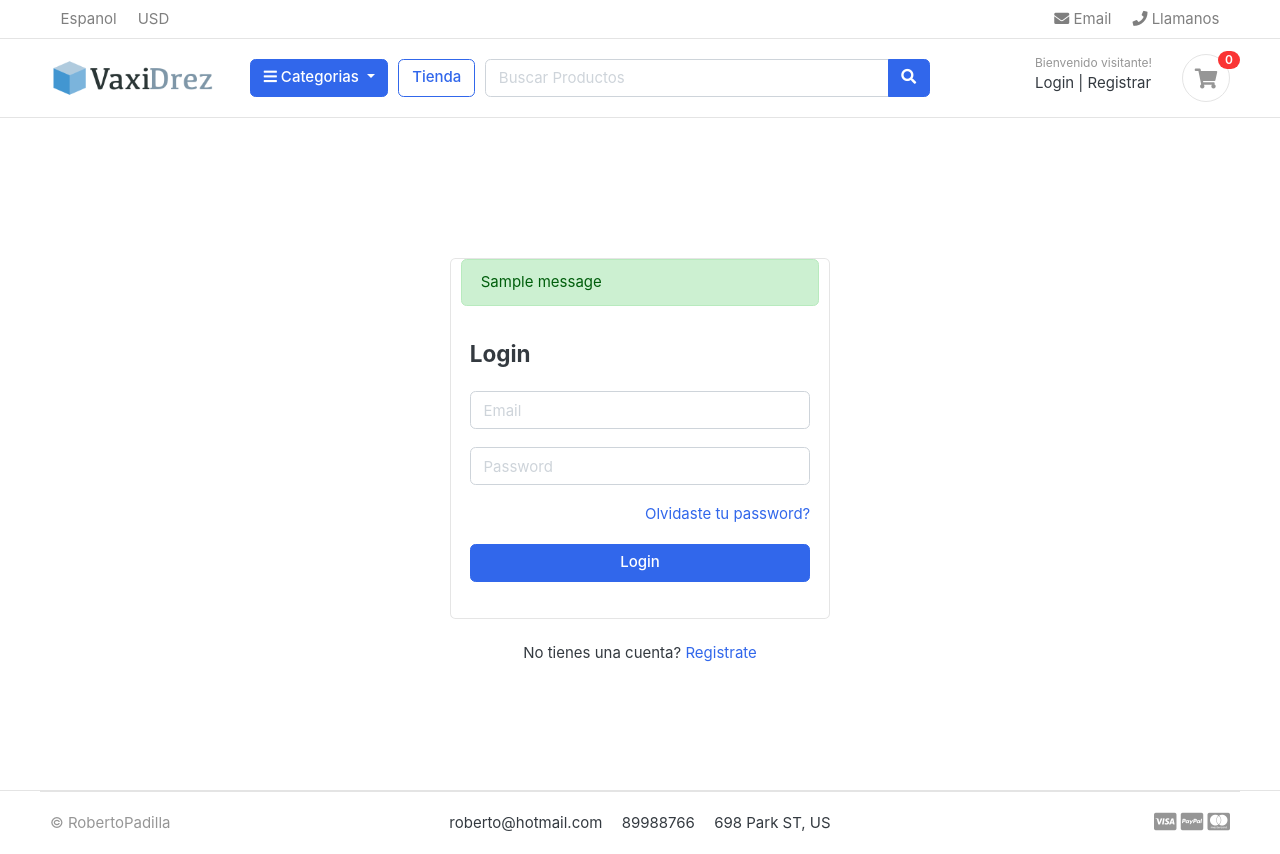
After one commit to RobertoPadilla-dev/ecommerce-django, a Django app: page /accounts/login/ in a window 1280 px wide. The commit adds this page. Run offline with Django 5.2, Linux system fonts and the light colour scheme; tables that the repository leaves empty hold one stand-in row (values such as "Sample post"); one stand-in notice (Sample message) is shown; some web fonts are replaced.

Commit message:
Modulo de login

```diff
--- /dev/null
+++ b/accounts/urls.py
@@ -0,0 +1,8 @@
+from django.urls import path
+from . import views
+
+urlpatterns = [
+    path('register/', views.register, name='register'),
+    path('login/', views.login, name='login'),
+    path('logout/', views.logout, name='logout'),
+]
--- a/accounts/views.py
+++ b/accounts/views.py
@@ -1,3 +1,57 @@
-from django.shortcuts import render
+from django.shortcuts import render, redirect
+from .forms import RegistrationForm
+from .models import Account
+from django.contrib import messages, auth
+from django.contrib.auth.decorators import login_required
 
 # Create your views here.
+def register(request):
+    form = RegistrationForm()
+    if request.method == 'POST':
+        form = RegistrationForm(request.POST)
+        if form.is_valid():
+            first_name = form.cleaned_data['first_name']
+            last_name = form.cleaned_data['last_name']
+            phone_number = form.cleaned_data['phone_number']
+            email = form.cleaned_data['email']
+            password = form.cleaned_data['password']
+            username = email.split("@")[0]
+            user = Account.objects.create_user(first_name=first_name, last_name=last_name, email=email, username=username, password=password)
+            user.phone_number = phone_number
+            user.save()
+            messages.success(request, 'Se registro el usuario exitosamente')
+            return redirect('register')
+
+
+
+    context = {
+        'form': form
+    }
+    return render(request, 'accounts/register.html', context)
+
+
+def login(request):
+    if request.method == 'POST':
+        email = request.POST['email']
+        password = request.POST['password']
+
+        user = auth.authenticate(email=email, password=password)
+
+        if user is not None:
+            auth.login(request, user)
+            return redirect('home')
+        else:
+            messages.error(request, 'Las credenciales son incorrectas')
+            return redirect('login')
+
+
+    return render(request, 'accounts/login.html')
+
+
+@login_required(login_url='login')
+def logout(request):
+
+    auth.logout(request)
+    messages.success(request, 'Has salido de la sesion')
+
+    return redirect('login')
--- a/ecommerce/settings.py
+++ b/ecommerce/settings.py
@@ -132,6 +132,11 @@ STATICFILES_DIRS = [
 MEDIA_URL = '/media/'
 MEDIA_ROOT = BASE_DIR /'media'
 
+from django.contrib.messages import constants as messages
+MESSAGES_TAGS = {
+    messages.ERROR : 'danger'
+}
+
 
 # Default primary key field type
 # https://docs.djangoproject.com/en/5.1/ref/settings/#default-auto-field
--- a/ecommerce/urls.py
+++ b/ecommerce/urls.py
@@ -25,4 +25,5 @@ urlpatterns = [
     path('', views.home, name='home'),
     path('store/', include('store.urls')),
     path('cart/', include('carts.urls')),
+    path('accounts/', include('accounts.urls')),
 ] + static(settings.MEDIA_URL, document_root=settings.MEDIA_ROOT)
--- /dev/null
+++ b/templates/accounts/login.html
@@ -0,0 +1,42 @@
+{% extends 'base.html'%}
+
+
+{% block content %}
+
+<!-- ========================= SECTION CONTENT ========================= -->
+<section class="section-conten padding-y" style="min-height:84vh">
+
+    <!-- ============================ COMPONENT LOGIN   ================================= -->
+        <div class="card mx-auto" style="max-width: 380px; margin-top:100px;">
+          {% include 'includes/alerts.html' %}
+          <div class="card-body">
+          <h4 class="card-title mb-4">Login</h4>
+          <form action="{% url 'login' %}" method="POST">
+              {% csrf_token %}
+              <div class="form-group">
+                 <input type="email" class="form-control" placeholder="Email" name="email">
+              </div> <!-- form-group// -->
+              <div class="form-group">
+                <input type="password" class="form-control" placeholder="Password" name="password" >
+              </div> <!-- form-group// -->
+
+              <div class="form-group">
+                  <a href="#" class="float-right">Olvidaste tu password?</a>
+
+              </div> <!-- form-group form-check .// -->
+              <div class="form-group">
+                  <button type="submit" class="btn btn-primary btn-block"> Login  </button>
+              </div> <!-- form-group// -->
+          </form>
+          </div> <!-- card-body.// -->
+        </div> <!-- card .// -->
+
+         <p class="text-center mt-4">No tienes una cuenta? <a href="{% url 'register' %}">Registrate</a></p>
+         <br><br>
+    <!-- ============================ COMPONENT LOGIN  END.// ================================= -->
+
+
+    </section>
+    <!-- ========================= SECTION CONTENT END// ========================= -->
+
+{% endblock %}
--- a/templates/base.html
+++ b/templates/base.html
@@ -35,7 +35,9 @@
 // jquery ready start
 $(document).ready(function() {
 	// jQuery code
-
+  setTimeout(function(){
+    $('#message'.fadeOut('slow'))
+  }, 4000)
 });
 // jquery end
 </script>
--- /dev/null
+++ b/templates/includes/alerts.html
@@ -0,0 +1,20 @@
+{% if messages %}
+
+
+
+    <div id="message" class="container">
+
+      {% for message in messages %}
+
+      <div  {% if message.tags %}  class="alert alert-{{ message.tags }}"  {% endif %} role="alert" >
+        {% if message.level == DEFAULT_MESSAGE_LEVELS.ERROR %} Importante: {% endif %}
+        {{message}}
+
+      </div>
+      {% endfor %}
+
+    </div>
+
+
+
+{% endif %}
--- a/templates/includes/navbar.html
+++ b/templates/includes/navbar.html
@@ -66,13 +66,29 @@
   </div> <!-- col.// -->
   <div class="col-lg-3 col-sm-6 col-8 order-2 order-lg-3">
         <div class="d-flex justify-content-end mb-3 mb-lg-0">
+
+          {% if user.id is None %}
           <div class="widget-header">
             <small class="title text-muted">Bienvenido visitante!</small>
             <div>
-              <a href="./signin.html">Login</a> <span class="dark-transp"> | </span>
-              <a href="./register.html"> Registrar</a>
+              <a href="{% url 'login' %}">Login</a> <span class="dark-transp"> | </span>
+              <a href="{% url 'register' %}"> Registrar</a>
             </div>
           </div>
+          {% else %}
+
+          <div class="widget-header">
+            <small class="title text-muted">Bienvenido {{user.first_name}}</small>
+            <div>
+              <a href="#">Dashboard</a> <span class="dark-transp"> | </span>
+              <a href="{% url 'logout' %}"> Cerrar sesion</a>
+            </div>
+          </div>
+
+          {% endif %}
+
+
+
           <a href="{% url 'cart' %}" class="widget-header pl-3 ml-3">
             <div class="icon icon-sm rounded-circle border"><i class="fa fa-shopping-cart"></i></div>
             <span class="badge badge-pill badge-danger notify">{{cart_count}}</span>
```
Also changed, not shown: accounts/forms.py (added, +38 -0 lines), templates/accounts/register.html (added, +71 -0 lines), static/js/script.js (line endings or trailing spaces).
